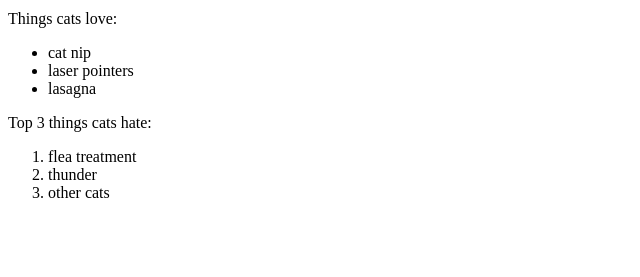
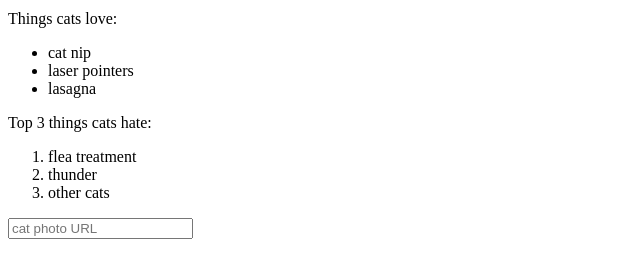
Before and after one commit to iremkenar/cat-photo-app, a plain HTML site: page index.html in a window 1280 px wide. Shown: the part 395-672 px from the top of the page, without its empty margins (0-640 px from the left). Drawn offline with Linux system fonts and the light colour scheme.

Commit message:
Added text field

```diff
--- a/index.html
+++ b/index.html
@@ -16,6 +16,5 @@
     <li>thunder</li>
     <li>other cats</li>
   </ol>
-
-
+  <input type="text" placeholder="cat photo URL">
 </main>
```
